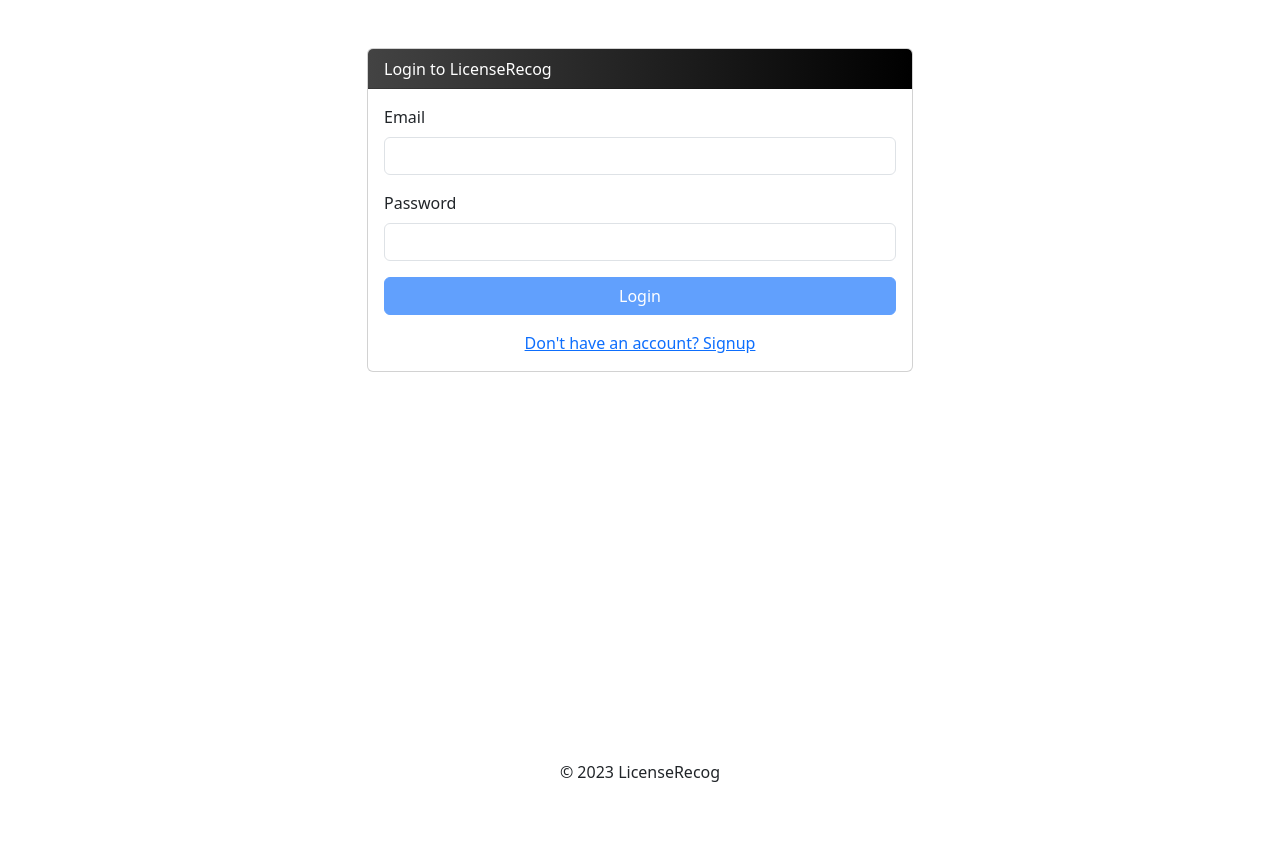
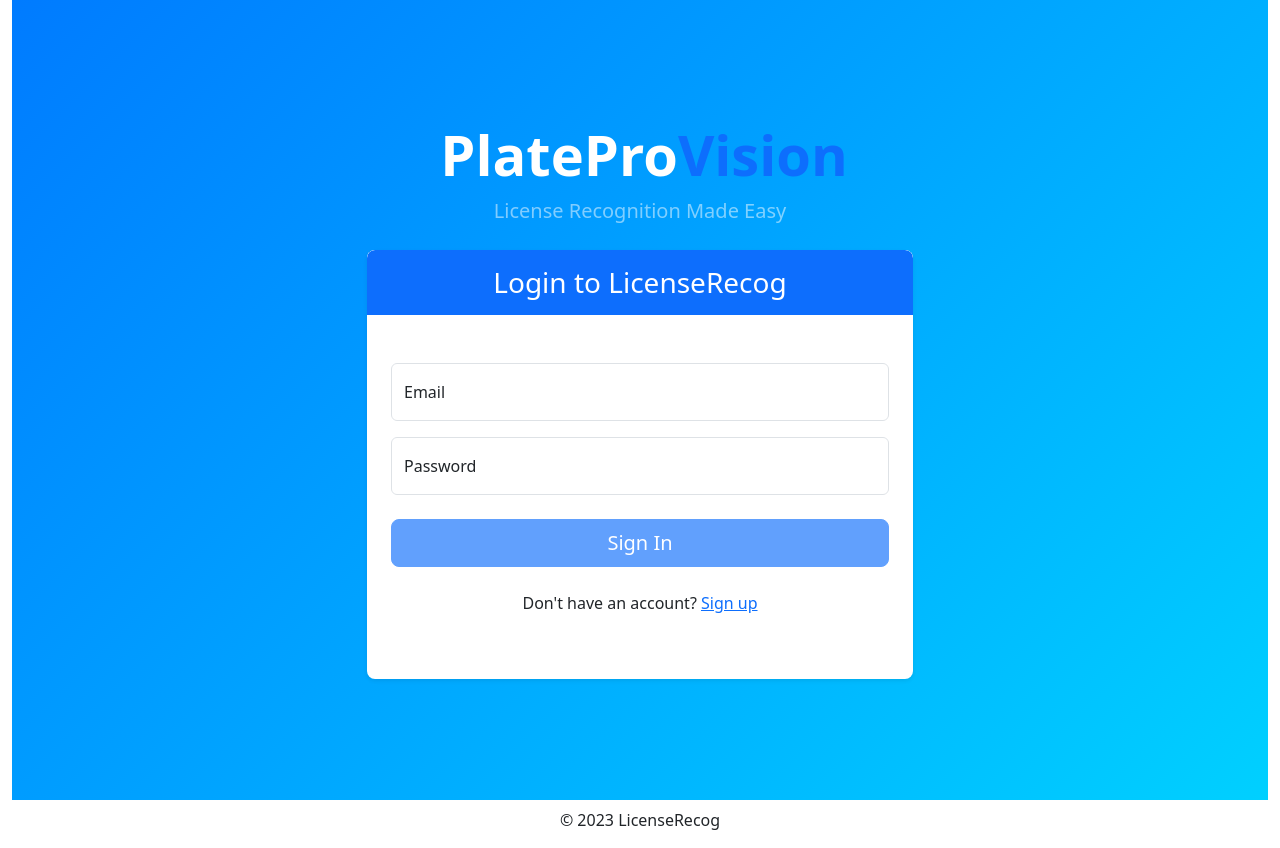
Before and after one commit to HemanthMTH/VehicleRegistrationPlateRecognitionFrontend, an Angular app: page /login in a window 1280 px wide. Before the commit the page ends 800 px from the top, so only its background shows below. Built offline with nearby package versions, Linux system fonts and the light colour scheme.

Commit message:
added more styles

```diff
--- a/src/app/app.component.html
+++ b/src/app/app.component.html
@@ -1,7 +1,7 @@
 <div class="d-flex flex-column min-vh-100">
   <nav class="navbar navbar-expand-lg navbar-light bg-light custom-navbar mb-3" *ngIf="isLoggedIn">
     <div class="container-fluid">
-      <a class="navbar-brand" href="#">LicenseRecog</a>
+      <a class="navbar-brand" >LicenseRecog</a>
       <button
         class="navbar-toggler"
         type="button"
--- a/src/app/components/login/login.component.html
+++ b/src/app/components/login/login.component.html
@@ -1,30 +1,76 @@
-<div class="container mt-5">
-  <!-- Debugging: Remove after fixing the issue
-  <div>Form Value: <pre>{{ loginForm.value | json }}</pre></div>
-  <div>Form Validity: <pre>{{ loginForm.valid | json }}</pre></div> -->
 
-  <div class="row justify-content-center">
-    <div class="col-md-6">
-      <div class="card">
-        <div class="card-header customBox text-white">
-          Login to LicenseRecog
+<div class="background">
+  <div class="container py-5 h-100">
+    <div class="row justify-content-center align-items-center h-100">
+      <div class="col-md-6">
+        <div class="text-center mb-4">
+          <!-- Cool Animated Title -->
+          <h1 class="display-4 fw-bold text-white">
+            <i class="bi bi-camera-fill pe-2"></i>
+            PlatePro<span class="text-primary">Vision</span>
+          </h1>
+          <p class="lead text-white-50">License Recognition Made Easy</p>
         </div>
-        <div class="card-body">
-          <form [formGroup]="loginForm" (ngSubmit)="onLogin()">
-            <div class="mb-3">
-              <label for="email" class="form-label">Email</label>
-              <input type="email" class="form-control" id="email" formControlName="email">
+        <div class="card border-0 shadow-sm">
+          <div class="card-header bg-primary text-white text-center py-3">
+            <h3 class="mb-0">Login to LicenseRecog</h3>
+          </div>
+          <div class="card-body px-4 py-5">
+            <form [formGroup]="loginForm" (ngSubmit)="onLogin()" novalidate>
+              <div class="form-floating mb-3">
+                <input
+                  type="email"
+                  class="form-control"
+                  id="email"
+                  placeholder="name@example.com"
+                  formControlName="email"
+                />
+                <label for="email">Email</label>
+                <div
+                  *ngIf="
+                    loginForm.controls['email'].invalid &&
+                    loginForm.controls['email'].touched
+                  "
+                  class="invalid-feedback d-block"
+                >
+                  Please enter a valid email address.
+                </div>
+              </div>
+              <div class="form-floating mb-4">
+                <input
+                  type="password"
+                  class="form-control"
+                  id="password"
+                  placeholder="Password"
+                  formControlName="password"
+                />
+                <label for="password">Password</label>
+                <div
+                  *ngIf="
+                    loginForm.controls['password'].invalid &&
+                    loginForm.controls['password'].touched
+                  "
+                  class="invalid-feedback d-block"
+                >
+                  Please enter your password.
+                </div>
+              </div>
+              <div class="d-grid gap-2">
+                <button
+                  type="submit"
+                  class="btn btn-primary btn-lg"
+                  [disabled]="!loginForm.valid"
+                >
+                  Sign In
+                </button>
+              </div>
+            </form>
+            <div class="mt-4 text-center">
+              <p>
+                Don't have an account?
+                <a href="/signup" class="text-primary">Sign up</a>
+              </p>
             </div>
-            <div class="mb-3">
-              <label for="password" class="form-label">Password</label>
-              <input type="password" class="form-control" id="password" formControlName="password">
-            </div>
-            <button type="submit" class="btn btn-primary w-100" [disabled]="!loginForm.valid">
-              Login
-            </button>
-          </form>
-          <div class="mt-3 text-center">
-            <a href="/signup">Don't have an account? Signup</a>
           </div>
         </div>
       </div>
--- a/src/app/components/login/login.component.scss
+++ b/src/app/components/login/login.component.scss
@@ -1,3 +1,85 @@
-.customColor {
-    background: var(--primary-color);
+// Define your primary brand color
+$primary-color: #007bff;
+$secondary-color: #6c757d;
+
+// Define the gradient background colors
+$background-start: $primary-color;
+$background-end: adjust-hue($primary-color, -20%);
+
+// Apply the background to the entire page content
+.background {
+  background: linear-gradient(135deg, $background-start 0%, $background-end 100%);
+  min-height: 100vh;
+  display: flex;
+  flex-direction: column;
+  justify-content: center;
+}
+
+// Custom Box Shadow for input focus
+$custom-shadow: 0 0 0 0.2rem rgba($primary-color, 0.25);
+
+// Animation for the title
+@keyframes fadeInDown {
+  0% {
+    opacity: 0;
+    transform: translate3d(0, -50px, 0);
   }
+  100% {
+    opacity: 1;
+    transform: none;
+  }
+}
+
+// Apply the animation
+.display-4 {
+  animation: fadeInDown 1.5s ease-out;
+  color: white;
+}
+
+// Style for the subtitle
+.lead {
+  color: rgba(255, 255, 255, 0.85);
+}
+
+// Card styling
+.card {
+  border: 0;
+  border-radius: 0.5rem; // Rounded corners
+  overflow: hidden; // Ensures no overflow for any inner content
+
+  .card-header {
+    border-bottom: none;
+    background: rgba(255, 255, 255, 0.3);
+    backdrop-filter: blur(10px);
+  }
+
+  .btn-primary {
+    &:hover {
+      opacity: 0.9;
+    }
+  }
+}
+
+// Form control focus and feedback
+.form-control:focus {
+  box-shadow: $custom-shadow;
+}
+
+.invalid-feedback {
+  display: none;
+
+  &.d-block {
+    display: block;
+  }
+}
+
+// Responsive adjustments
+@media (max-width: 768px) {
+  .background {
+    align-items: flex-start;
+  }
+
+  .card {
+    margin-top: 2rem;
+  }
+}
```
